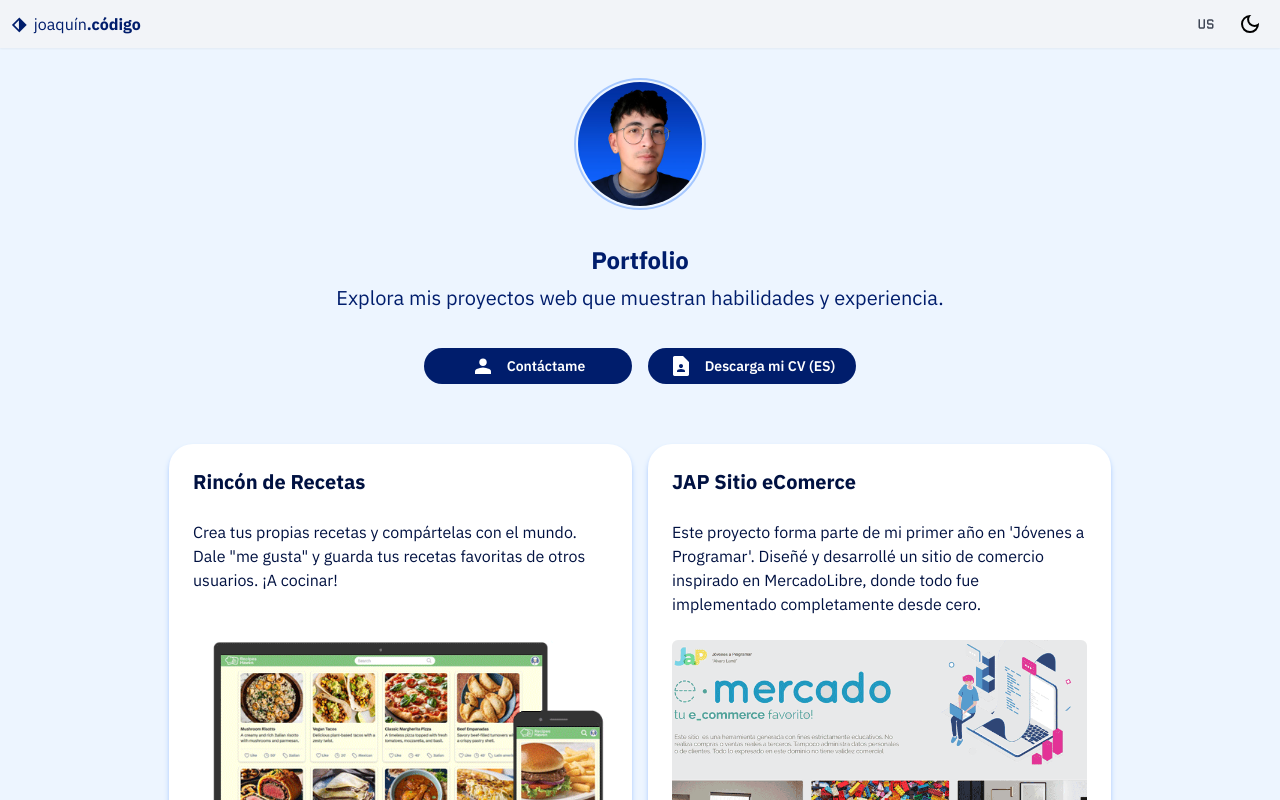
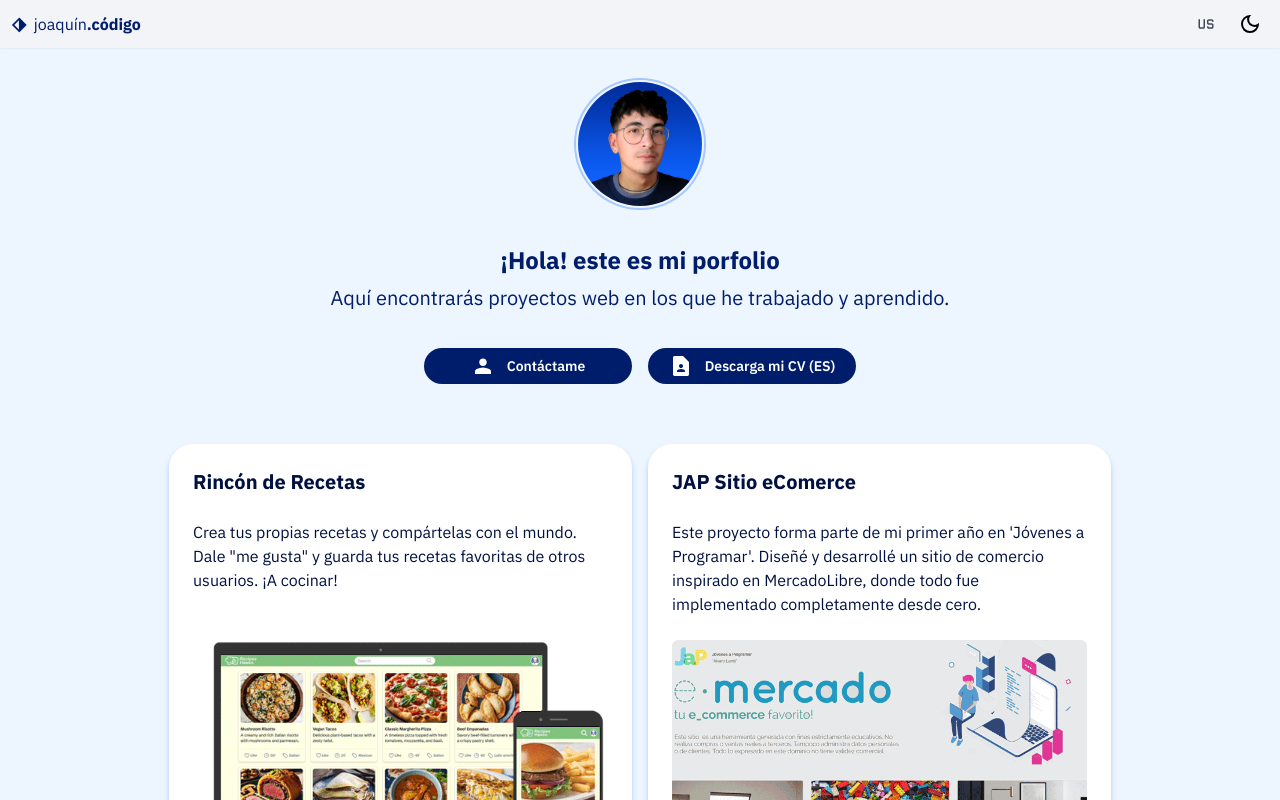
Before and after one commit to joaquincodigo/portfolio, a React (Create React App) app: page / in a window 1280 px wide. Shown: the top 800 px of the page. Built offline with nearby package versions, Linux system fonts and the light colour scheme; the HTML template or start-up script is replaced by a standard one.

Commit message:
Changed presentation text and title

```diff
--- a/src/Components/PresentationText.jsx
+++ b/src/Components/PresentationText.jsx
@@ -6,21 +6,26 @@ const PresentationText = () => {
   const { language } = useContext(LanguageContext);
   const { theme } = useContext(ThemeContext);
 
-  const text =
+  const presentationTitle =
     language === "en"
-      ? "Explore my web projects demonstrating skills and expertise."
-      : "Explora mis proyectos web que muestran habilidades y experiencia.";
+      ? "Hello! This is my porfolio"
+      : "¡Hola! este es mi porfolio";
+
+  const presentationText =
+    language === "en"
+      ? "Here you'll find web projects I've worked on and learned from."
+      : "Aquí encontrarás proyectos web en los que he trabajado y aprendido.";
 
   return (
     <div className="PresentationText mb-9 w-full">
       <div className="">
         <h1 className="text-3xl md:text-2xl font-bold text-center mt-5 mb-2 text-blue-90 dark:text-blue-10">
-          Portfolio
+          {presentationTitle}
         </h1>
       </div>
 
       <p className="text-center text-2xl md:text-xl mx-6 text-blue-90 dark:text-white">
-        {text}
+        {presentationText}
       </p>
     </div>
   );
```
